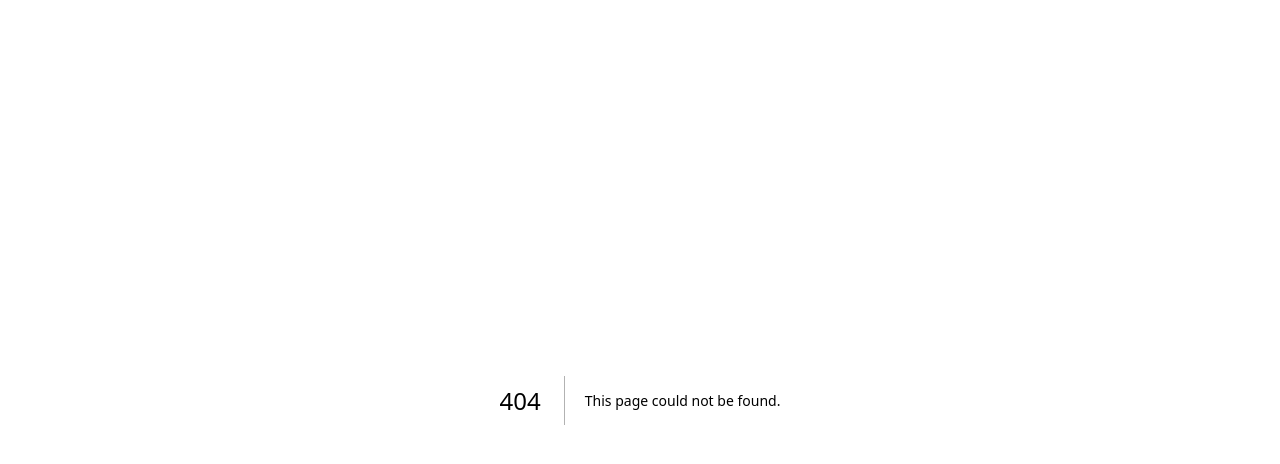
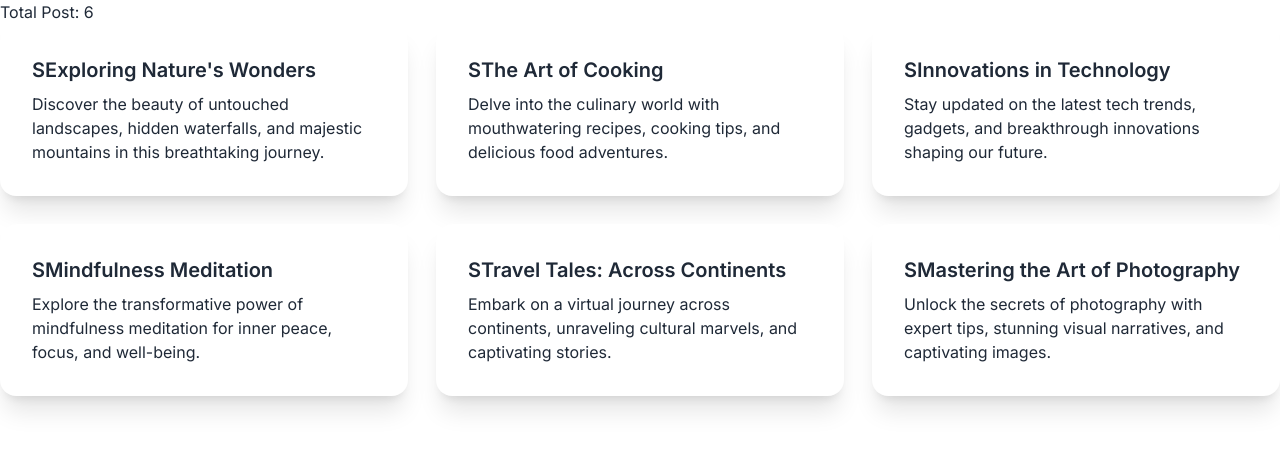
Before and after one commit to redwan9011/next-data-fetching, a Next.js app: page /post in a window 1280 px wide. Before the commit this address had no page. Shown: the top 464 px of the page. Built offline with nearby package versions, Linux system fonts and the light colour scheme; data requests are answered from the project's data file.

Commit message:
add post page

```diff
--- /dev/null
+++ b/src/app/post/page.js
@@ -0,0 +1,27 @@
+import React from 'react';
+
+const postPage = async() => {
+    const res = await fetch('http://localhost:5000/post')
+    const posts = await res.json()
+    // console.log(posts);
+    return (
+        <div>
+            <h1>Total Post: {posts.length} </h1>
+           <div className='grid grid-cols-3 gap-7'>
+           {
+                posts.map(post => <div key={post.id} className="card  bg-base-100 shadow-xl ">
+
+                <div className="card-body">
+                  <h2 className="card-title">S{post.title}</h2>
+                  <p>{post.description}</p>
+
+                </div>
+              </div>)
+            }
+           </div>
+
+        </div>
+    );
+};
+
+export default postPage;
```
